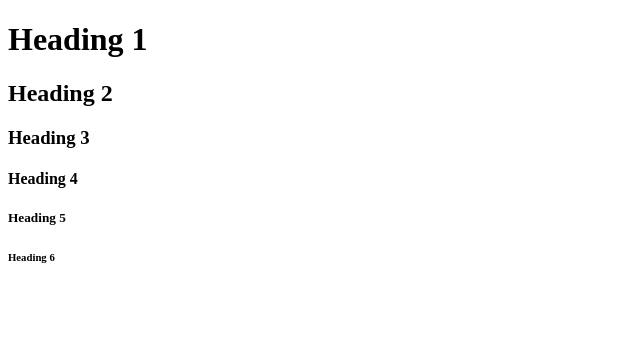
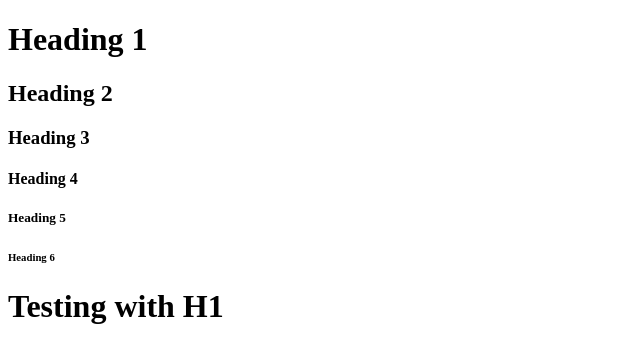
Before and after one commit to KachiWinnig1/Git-and-GitHub-Tutorial, a plain HTML site: page index.html in a window 1280 px wide. Shown: the whole page, without its empty margins (0-640 px from the left). Drawn offline with Linux system fonts and the light colour scheme.

Commit message:
Just testing with H1

```diff
--- a/index.html
+++ b/index.html
@@ -16,6 +16,8 @@
     <h4>Heading 4</h4>
     <h5>Heading 5</h5>
     <h6>Heading 6</h6>
+
+    <h1>Testing with H1</h1>
 
     <!-- Paragraphs -->
     <!-- <p>Lorem ipsum dolor sit amet consectetur adipisicing elit. Reiciendis corrupti praesentium inventore blanditiis,
```
